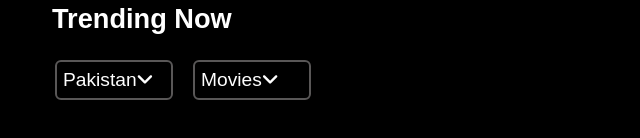
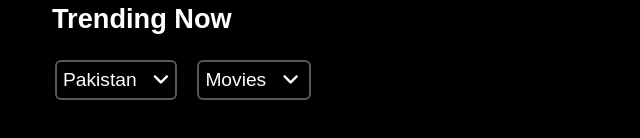
Before and after one commit to MuhammadTawha/Netflix-page-project, a plain HTML site: page index.html in a window 1280 px wide. Shown: the part 582-720 px from the top of the page, 0-640 px from the left. Drawn offline with Linux system fonts and the light colour scheme.

Commit message:
id given to two buttons

```diff
--- a/index.html
+++ b/index.html
@@ -32,10 +32,12 @@
             <div class="options">
                 <button class="button-prop">
                     <p>Pakistan</p>
-                    <i class="fa-solid fa-angle-down"></i>
+                    <br>&nbsp;&nbsp;&nbsp;
+                    <i class="fa-solid fa-angle-down" id="angle-down"></i>
                 </button>
                 <button class="button-prop" id="movies">
                     <p>Movies</p>
+                    <br>&nbsp;&nbsp;&nbsp;
                     <i class="fa-solid fa-angle-down" id="angle-down"></i>
                 </button>
             </div>
```
